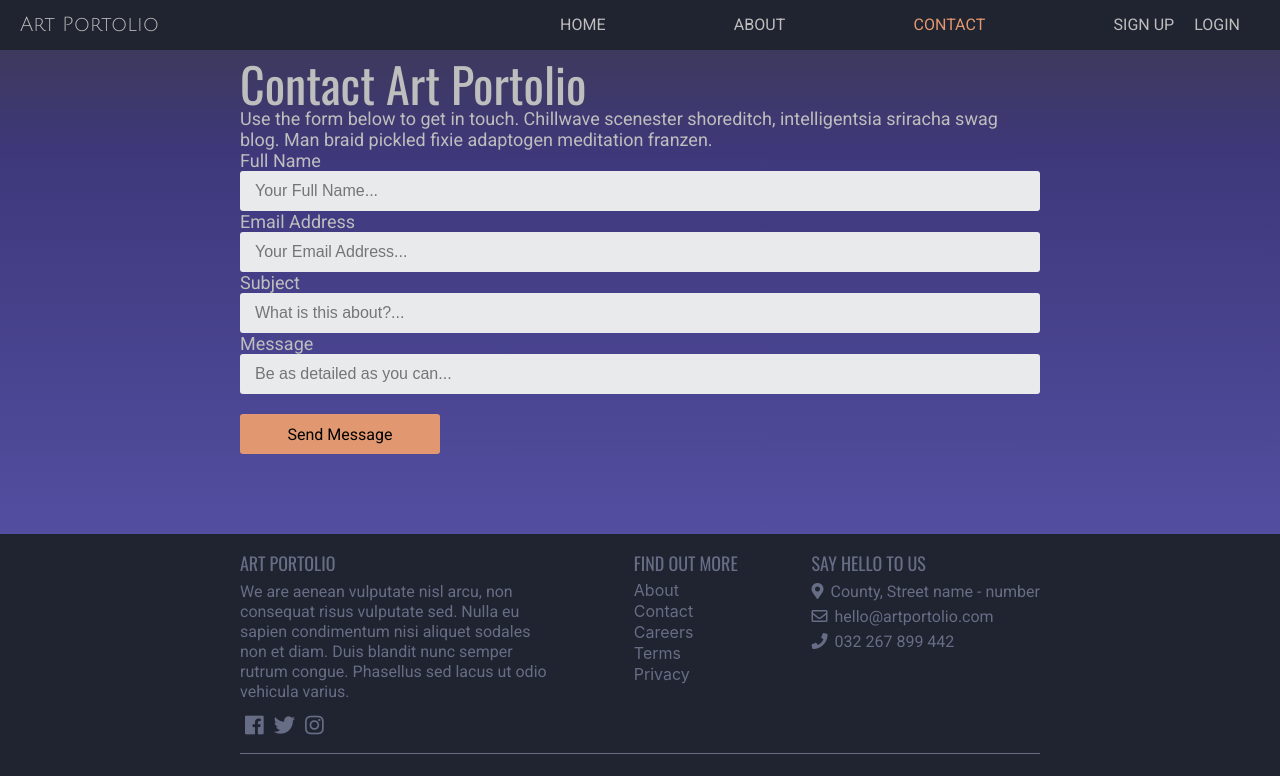
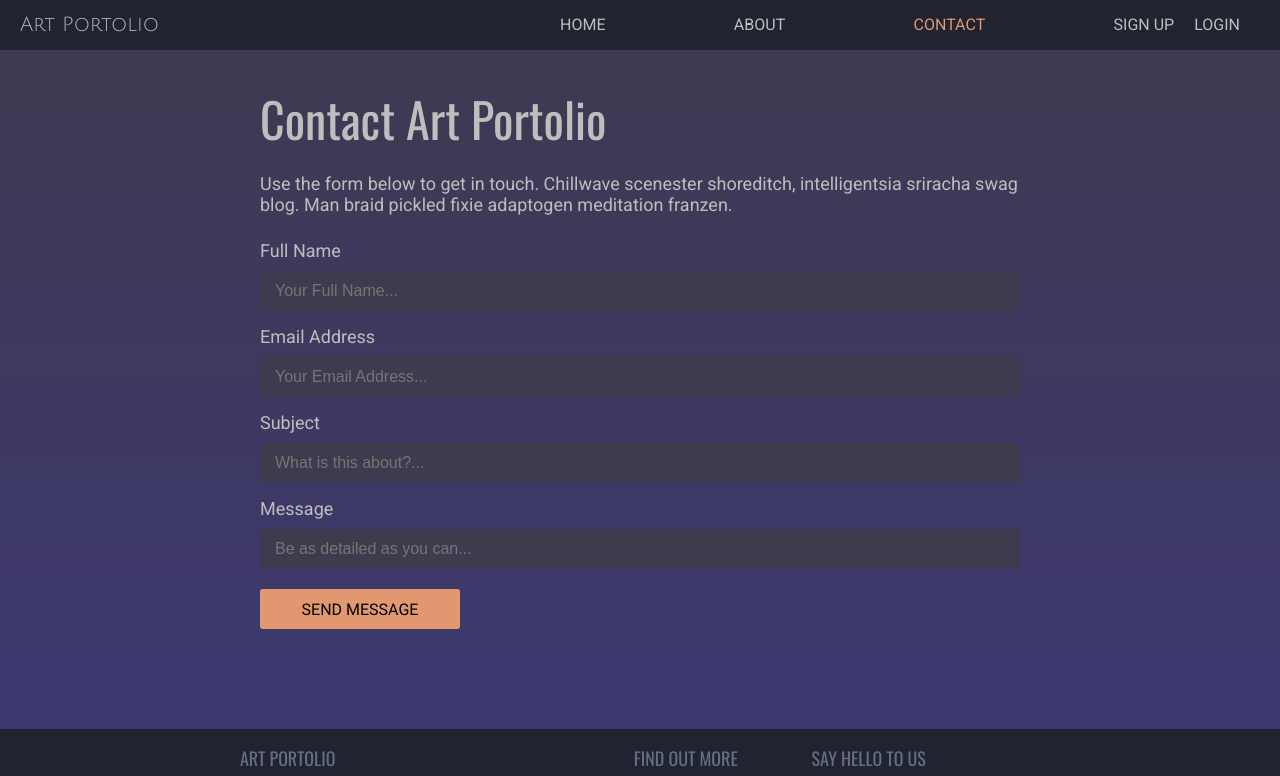
Before and after one commit to DianaIgnatescu/art-portfolio-react-redux, a React (Create React App) app: page /contact in a window 1280 px wide. Shown: the top 776 px of the page. Built offline with nearby package versions, Linux system fonts and the light colour scheme; no server answers.

Commit message:
Add styled components to ContactPage

```diff
--- a/src/components/ContactPage.js
+++ b/src/components/ContactPage.js
@@ -1,12 +1,56 @@
 import React from 'react';
+import styled from 'styled-components';
+
+const ContactPageWrapper = styled.div`
+  padding: 80px 0;
+`;
+
+const ContactForm = styled.form`
+  max-width: 800px;
+  margin: 0 auto;
+  padding: 0 20px;
+  h1 {
+    padding: 15px 0;
+  }
+  input {
+    width: 100%;
+    height: 40px;
+    border-radius: 3px;
+    border: none;
+    padding-left: 15px;
+    font-size: 1.6rem;
+    background:#3e3b4f;
+    color: #BEBEBE;
+  }
+  button {
+    width: 200px;
+    margin: 20px 0;
+    height: 40px;
+    border-radius: 3px;
+    border: none;
+    text-transform: uppercase;
+    font-size: 1.6rem;
+    background: #E19870;
+    &:hover {
+      cursor: pointer;
+    }
+    @media (max-width: 500px) {
+      width: 100%;
+    }
+  }
+  p {
+    padding: 15px 0 10px;
+  }
+`;
 
 const ContactPage = () => (
-  <div className="contact-page-wrapper">
+  <ContactPageWrapper>
 
-    <form className="contact-form">
+    <ContactForm>
       <h1>Contact Art Portolio</h1>
       <p>
-          Use the form below to get in touch. Chillwave scenester shoreditch, intelligentsia sriracha swag blog. Man braid pickled fixie adaptogen meditation franzen.
+        Use the form below to get in touch. Chillwave scenester shoreditch, intelligentsia
+        sriracha swag blog. Man braid pickled fixie adaptogen meditation franzen.
       </p>
       <p>Full Name</p>
       <input type="text" placeholder="Your Full Name..." />
@@ -18,8 +62,8 @@ const ContactPage = () => (
       <input type="message" placeholder="Be as detailed as you can..." />
       <button type="button">Send Message</button>
 
-    </form>
-  </div>
+    </ContactForm>
+  </ContactPageWrapper>
 );
 
 export default ContactPage;
```
